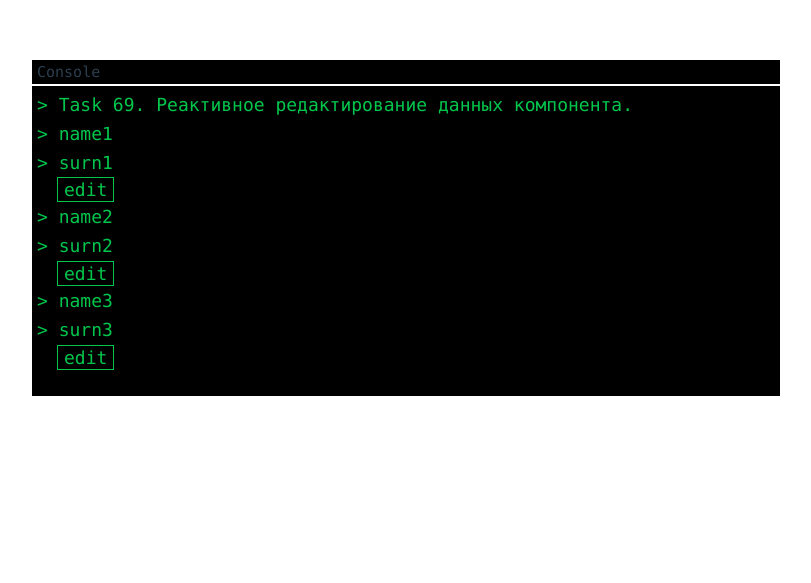
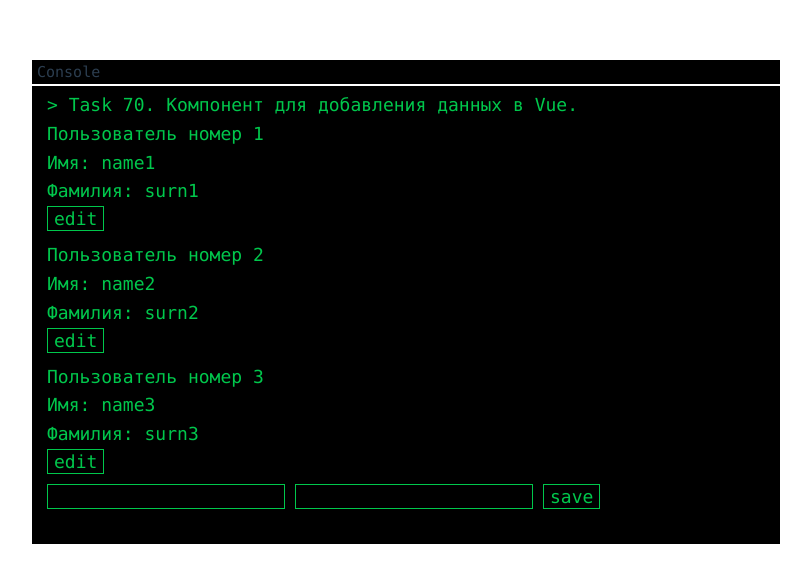
Before and after one commit to GanievIbraim/Vue3_base, a Vue app: page / in a window 1280 px wide. Shown: the part 127-710 px from the top of the page, without its empty margins (234-1045 px from the left). Built offline with nearby package versions, Linux system fonts and the light colour scheme.

Commit message:
Component for adding data

```diff
--- a/src/App.vue
+++ b/src/App.vue
@@ -5,14 +5,16 @@
   </div>
 
   <div id='cmd'>
-    <p>> Task 69. Реактивное редактирование данных компонента.</p>
+    <p>> Task 70. Компонент для добавления данных в Vue.</p>
     <Employee v-for="user in users" :id="user.id" :name="user.name" :surn="user.surn" :key="user.id" @change="change" />
+    <UserForm @add="add" />
   </div>
 
 </template>
 
 <script>
   import Employee from './components/Employee.vue'
+  import UserForm from './components/UserForm.vue'
 
   export default {
     data() {
@@ -36,9 +38,19 @@
       }
     },
     components: {
-      Employee
+      Employee,
+      UserForm
     },
     methods: {
+      add(name, surn) {
+        let id = this.users.length + 1;
+
+        this.users.push({
+          id,
+          name,
+          surn
+        });
+      },
       change(id, name, surn) {
         this.users = this.users.map((user) => {
           if (user.id === id) {
@@ -53,17 +65,17 @@
 </script>
 
 <style>
-  #cmd p,
-  li,
-  span {
+  #cmd p {
     font-family: Consolas;
     font-size: 1.2em;
     color: rgba(0, 199, 76);
+    margin-left: 10px;
   }
 
   button,
   input {
-    margin-left: 20px;
+    margin-bottom: 10px;
+    margin-left: 10px;
     font-family: Consolas;
     font-size: 1.2em;
     background: none;
--- a/src/components/Employee.vue
+++ b/src/components/Employee.vue
@@ -1,28 +1,27 @@
 <template>
     <template v-if="!isEdit">
-        <p>> {{ name }} </p>
-        <p>> {{ surn }} </p>
-        <button id="but" @click="edit">
-            edit
-        </button> <br>
+        <p>Пользователь номер {{ id }}</p>
+        <p>Имя: {{ name }}</p>
+        <p>Фамилия: {{ surn }}</p>
+        <button @click="edit">edit</button><br>
     </template>
     <template v-else>
         <input v-model="newName">
         <input v-model="newSurn">
-        <button id="but" @click="save">
+        <button @click="save">
             save
-        </button> <br>
+        </button>
     </template>
 </template>
 
 <script>
     export default {
+        emits: ['change'],
         props: {
             id: Number,
             name: String,
             surn: String,
         },
-        emits: ['change'],
         data() {
             return {
                 isEdit: false,
--- /dev/null
+++ b/src/components/UserForm.vue
@@ -0,0 +1,25 @@
+<template>
+	<input v-model="newName">
+	<input v-model="newSurn">
+
+	<button @click="save">
+		save
+	</button>
+</template>
+<script>
+    export default {
+        data() {
+            return {
+                newName: '',
+                newSurn: '',
+            }
+        },
+        methods: {
+            save() {
+                this.$emit('add', this.newName, this.newSurn);
+                this.newName = '';
+                this.newSurn = '';
+            }
+        }
+    }
+</script>
```
